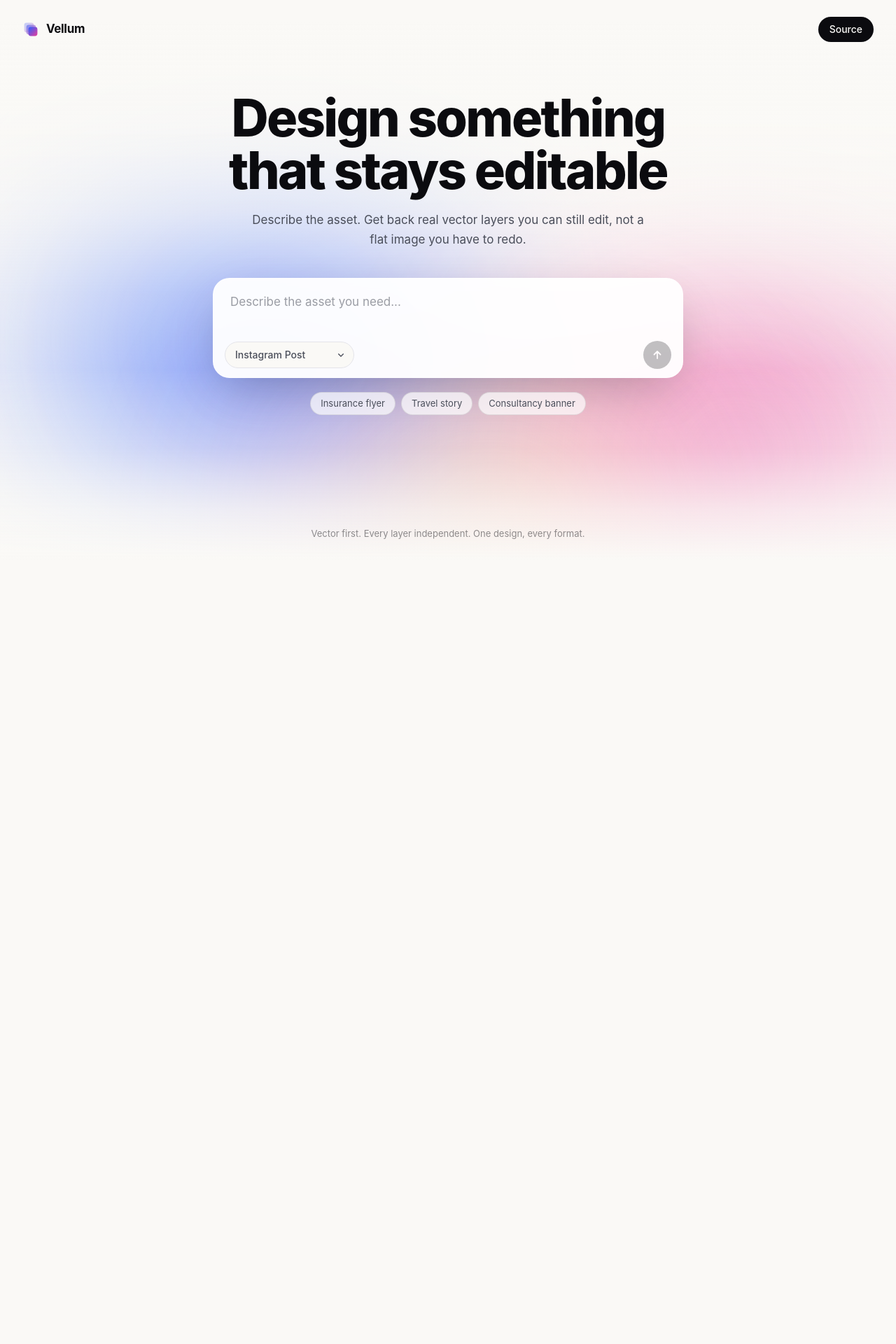
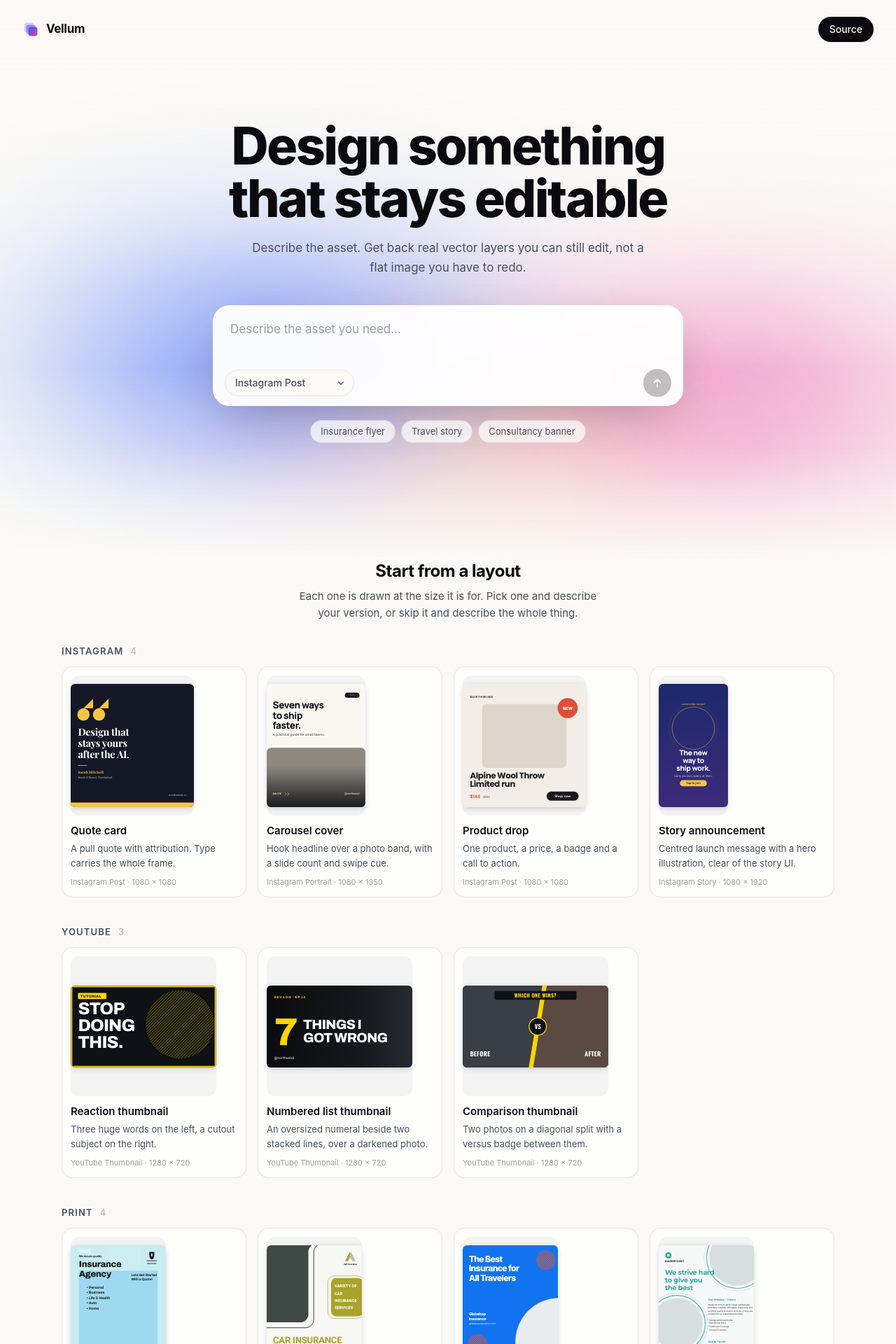
Before and after one commit to KaanEnt/Marketing-Assets, a Next.js app: page / in a window 1280 px wide. Shown: the top 1920 px of the page at 70% size. Before the commit the page ends 800 px from the top, so only its background shows below. Built offline with nearby package versions, Linux system fonts and the light colour scheme; a web font is replaced by a local one.

Commit message:
update: render the template gallery under the hero
Read on the server so the previews ship inside the initial HTML: the skeleton
files stay out of the client bundle and the gallery costs no round trip.

```diff
--- a/app/page.tsx
+++ b/app/page.tsx
@@ -1,10 +1,18 @@
 import { MeshGradient } from "@/components/mesh-gradient";
 import { PromptBox } from "@/components/prompt-box";
+import { TemplateGallery } from "@/components/template-gallery";
 import { Wordmark } from "@/components/wordmark";
+import { templateGallery } from "@/lib/templates";
 
 export default function Home() {
+  // Read on the server so the previews ship inside the initial HTML. The skeleton
+  // files never reach the client bundle, and the gallery needs no round trip.
+  const templates = templateGallery();
+
   return (
-    <main className="relative flex min-h-screen flex-col overflow-hidden">
+    <main className="flex min-h-screen flex-col">
+      {/* The gradient is scoped to this block, so the gallery below it sits on paper. */}
+      <div className="relative flex min-h-screen flex-col overflow-hidden">
         <MeshGradient />
 
         <header className="relative z-10 flex items-center justify-between px-8 py-6">
@@ -17,7 +25,7 @@ export default function Home() {
           </a>
         </header>
 
-      <div className="relative z-10 flex flex-1 flex-col items-center justify-center px-6 pb-28 text-center">
+        <div className="relative z-10 flex flex-1 flex-col items-center justify-center px-6 pb-20 text-center">
           <h1 className="max-w-3xl font-display text-[clamp(2.6rem,6.4vw,4.6rem)] font-extrabold leading-[1.02] tracking-[-0.035em]">
             Design something
             <br />
@@ -33,8 +41,13 @@ export default function Home() {
             <PromptBox />
           </div>
         </div>
+      </div>
 
-      <footer className="relative z-10 px-8 pb-7">
+      <div className="pb-20">
+        <TemplateGallery templates={templates} />
+      </div>
+
+      <footer className="px-8 pb-7">
         <p className="text-center text-[13px] text-ink/45">
           Vector first. Every layer independent. One design, every format.
         </p>
```
Lines whose indentation alone changed are shown as unchanged.
